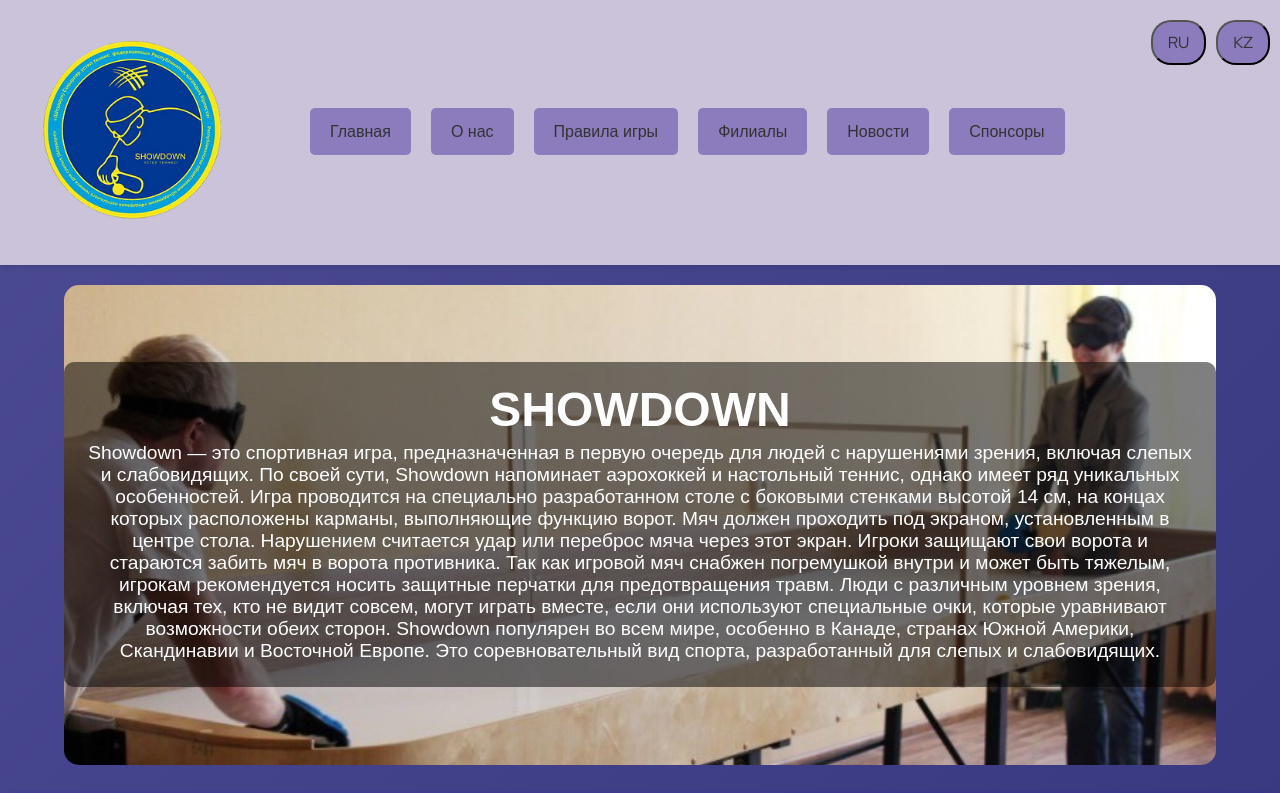
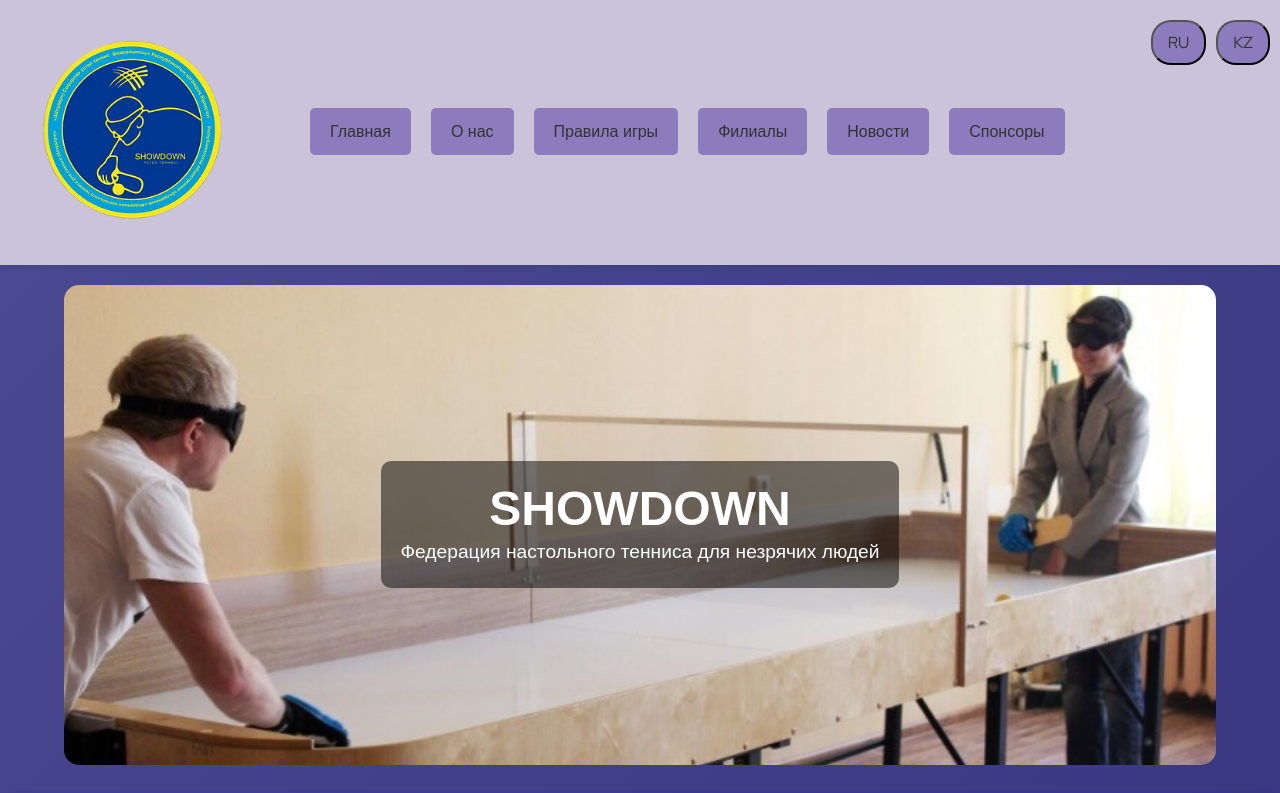
Before and after one commit to S4adirrama/showdown-frontend, a React (Vite) app: page / in a window 1280 px wide. Shown: the top 793 px of the page. Built offline with nearby package versions, Linux system fonts and the light colour scheme.

Commit message:
Update Home.jsx

```diff
--- a/src/pages/Home/Home.jsx
+++ b/src/pages/Home/Home.jsx
@@ -42,7 +42,7 @@
       <section className="showdown">
         <div className="overlay">
           <h1>{t('showdown.title')}</h1>
-          <p>{t('showdown.description')}</p>
+          <p>Федерация настольного тенниса для незрячих людей</p>
         </div>
       </section>
 
```
